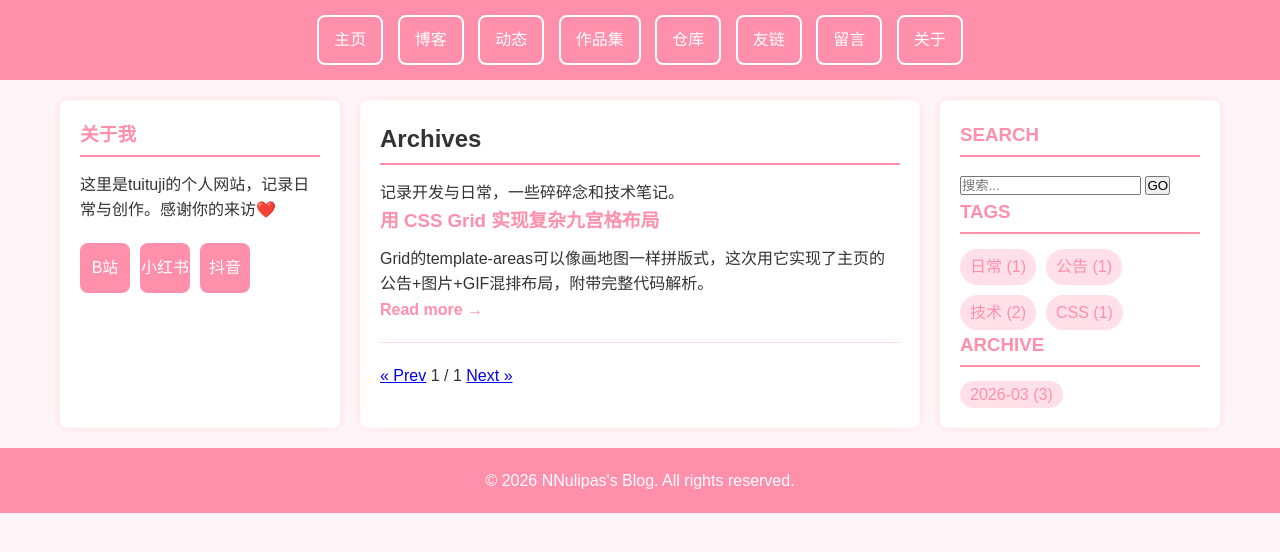
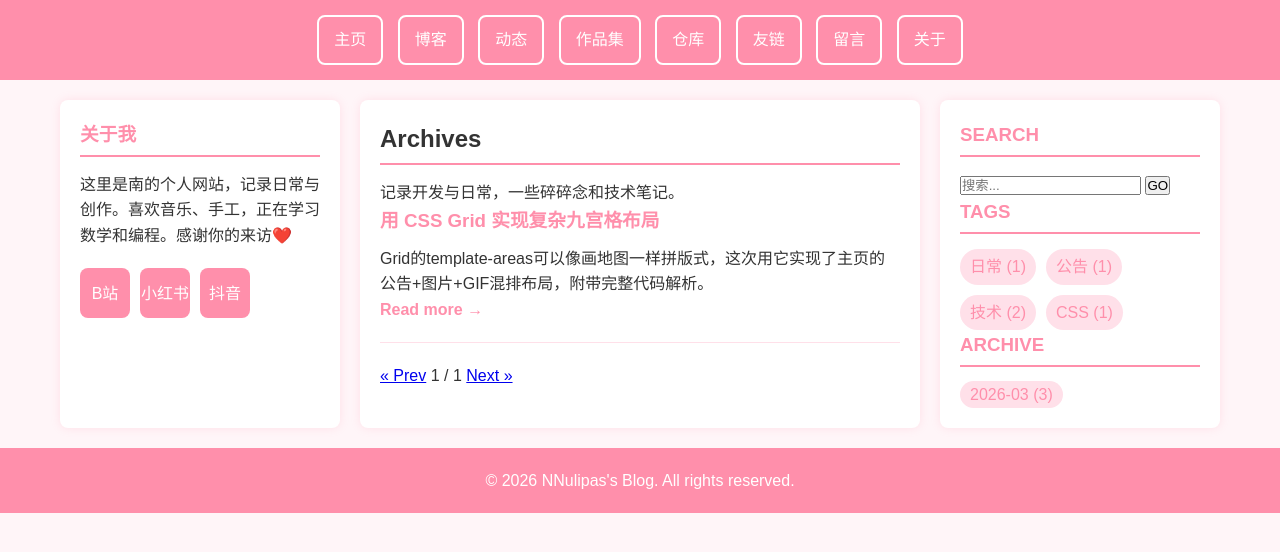
Before and after one commit to tuituji149-dev/-tuituji1149-dev.github.io, a plain HTML site: page index.html in a window 1280 px wide. Drawn offline with Linux system fonts and the light colour scheme.

Commit message:
Update index.html

```diff
--- a/index.html
+++ b/index.html
@@ -168,7 +168,7 @@
         <!-- 左侧边栏 -->
         <div class="sidebar">
             <h3>关于我</h3>
-            <p>这里是tuituji的个人网站，记录日常与创作。感谢你的来访❤️</p >
+            <p>这里是南的个人网站，记录日常与创作。喜欢音乐、手工，正在学习数学和编程。感谢你的来访❤️</p >
             <div class="social-links">
                 <a href="#" title="B站">B站</a >
                 <a href="#" title="小红书">小红书</a >
```
